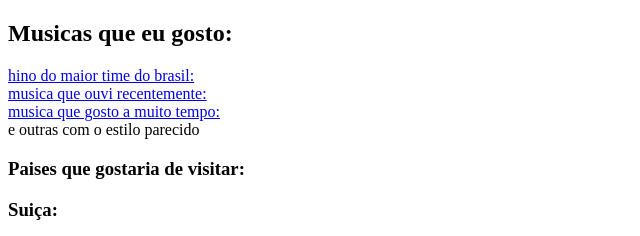
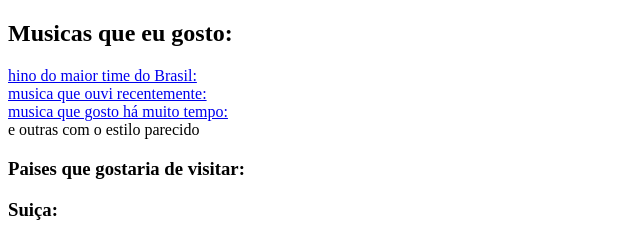
Before and after one commit to PedroXP-8/Fullsatack, a plain HTML site: page fullstack/lab01/index.html in a window 1280 px wide. Shown: the part 437-673 px from the top of the page, 0-640 px from the left. Drawn offline with Linux system fonts and the light colour scheme; grey boxes are pictures that could not be loaded.

Commit message:
index.html

```diff
--- a/fullstack/lab01/index.html
+++ b/fullstack/lab01/index.html
@@ -27,11 +27,11 @@
 
     <h2>Musicas que eu gosto:</h2>
 
-    <a href="https://www.youtube.com/watch?v=7VfN82kKo-w&list=RD7VfN82kKo-w&start_radio=1">hino do maior time do brasil:</a>
+    <a href="https://www.youtube.com/watch?v=7VfN82kKo-w&list=RD7VfN82kKo-w&start_radio=1">hino do maior time do Brasil:</a>
     <br>
     <a href="https://www.youtube.com/watch?v=V2paBoVofDk&list=RDV2paBoVofDk&start_radio=1">musica que ouvi recentemente:</a>
     <br>
-    <a href="https://www.youtube.com/watch?v=viWfSucFk14&list=RDviWfSucFk14&start_radio=1">musica que gosto a muito tempo:</a>
+    <a href="https://www.youtube.com/watch?v=viWfSucFk14&list=RDviWfSucFk14&start_radio=1">musica que gosto há muito tempo:</a>
     <br>
     e outras com o estilo parecido
 
@@ -48,4 +48,5 @@
     <iframe src="https://www.google.com/maps/embed?pb=!1m18!1m12!1m3!1d59830.27578292102!2d23.700267815333884!3d37.990160639130046!2m3!1f0!2f0!3f0!3m2!1i1024!2i768!4f13.1!3m3!1m2!1s0x14a1bd1f067043f1%3A0x2736354576668ddd!2zQXRlbmFzLCBHcsOpY2lh!5e0!3m2!1spt-BR!2sbr!4v1770686364385!5m2!1spt-BR!2sbr"
      width="600" height="450" style="border:0;" allowfullscreen="" loading="lazy" referrerpolicy="no-referrer-when-downgrade"></iframe>
 </body>
+
 </html>
```
